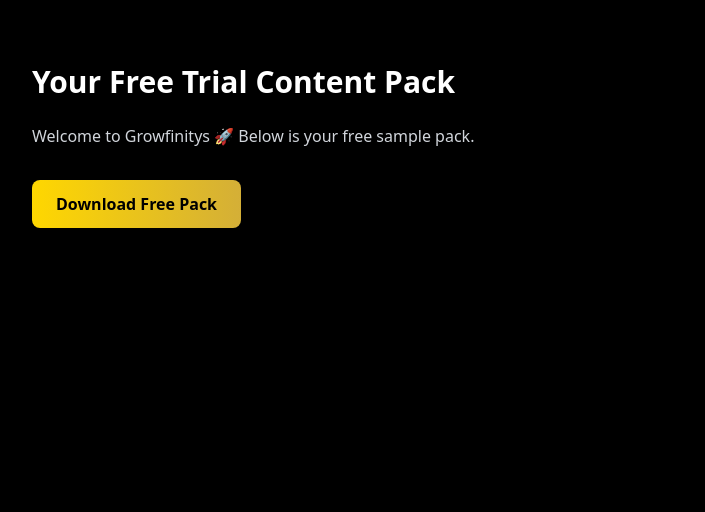
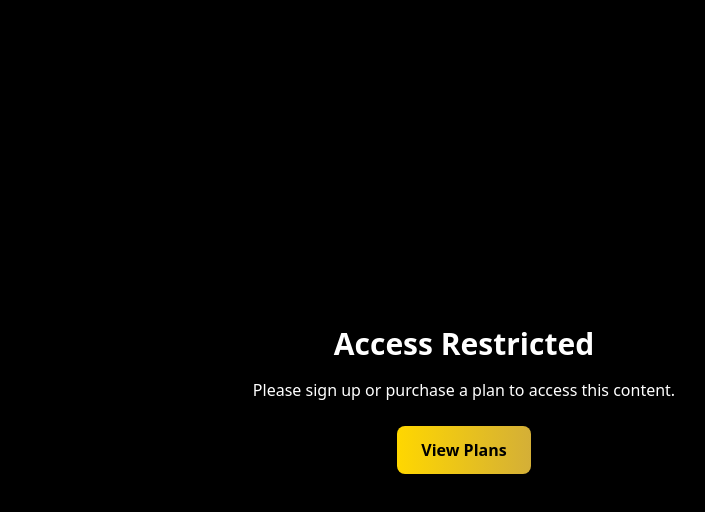
Before and after one commit to mhdkharoub-rgb/growfinitys, a Next.js app: page /dashboard in a window 1280 px wide. Shown: the top 512 px of the page, without its empty margins (176-881 px from the left). Built offline with nearby package versions, Linux system fonts and the light colour scheme.

Commit message:
Update dashboard.js

```diff
--- a/pages/dashboard.js
+++ b/pages/dashboard.js
@@ -1,22 +1,81 @@
+import { useEffect, useState } from "react";
+import { useRouter } from "next/router";
+
 export default function Dashboard() {
+  const router = useRouter();
+  const [plan, setPlan] = useState(null);
+
+  useEffect(() => {
+    if (router.query.plan) {
+      // Store plan in cookie for 30 days
+      document.cookie = `growfinitys_plan=${router.query.plan}; path=/; max-age=2592000`;
+      setPlan(router.query.plan);
+    } else {
+      // Check cookie if already unlocked
+      const match = document.cookie.match(/growfinitys_plan=([^;]+)/);
+      if (match) setPlan(match[1]);
+    }
+  }, [router.query]);
+
+  if (!plan) {
+    return (
+      <div className="min-h-screen flex items-center justify-center bg-black text-white">
+        <div className="text-center">
+          <h1 className="text-3xl font-bold mb-4">Access Restricted</h1>
+          <p>Please sign up or purchase a plan to access this content.</p>
+          <a href="/#pricing" className="btn-gold mt-6 inline-block">
+            View Plans
+          </a>
+        </div>
+      </div>
+    );
+  }
+
   return (
-    <main className="max-w-4xl mx-auto px-4 py-16">
-      <h1 className="text-3xl font-bold mb-6 text-white">
-        Your Free Trial Content Pack
-      </h1>
+    <div className="min-h-screen bg-black text-white">
+      <div className="max-w-4xl mx-auto py-16 px-4">
+        <h1 className="text-4xl font-bold mb-6">🎉 Welcome to Growfinitys Dashboard</h1>
+        <p className="mb-6">You’re currently on the <strong>{plan.toUpperCase()}</strong> plan.</p>
 
-      <p className="text-gray-300 mb-8">
-        Welcome to Growfinitys 🚀 Below is your free sample pack.
-      </p>
+        {/* Example: Content per plan */}
+        {plan === "free" && (
+          <div>
+            <h2 className="text-2xl font-bold mb-4">Free Trial Pack</h2>
+            <a
+              href="https://drive.google.com/drive/folders/1JGohQ0sC4SigFQ_8SvEUbLW1UDJk-94p?usp=sharing"
+              className="btn-gold"
+              target="_blank"
+              rel="noreferrer"
+            >
+              📥 Download Free Pack
+            </a>
+          </div>
+        )}
 
-      <a
-        href="https://drive.google.com/drive/folders/1A8G_SdZTCPVABZEFlQzfcIZcQi9iE-IL?usp=drive_link"
-        target="_blank"
-        rel="noreferrer"
-        className="btn-gold inline-block px-6 py-3 rounded-lg font-semibold text-white bg-gradient-to-r from-yellow-500 to-yellow-700 hover:opacity-90 transition"
-      >
-        Download Free Pack
-      </a>
-    </main>
-  )
+        {plan === "basic" && (
+          <div>
+            <h2 className="text-2xl font-bold mb-4">Basic Monthly Pack</h2>
+            <p>✔ 30 posts/month + content calendar</p>
+            {/* https://nas.io/growfinitys/zerolink/basic */}
+          </div>
+        )}
+
+        {plan === "pro" && (
+          <div>
+            <h2 className="text-2xl font-bold mb-4">Pro Monthly Pack</h2>
+            <p>✔ 100 posts + blog ideas + ad copies</p>
+            {/* https://nas.io/growfinitys/zerolink/pro */}
+          </div>
+        )}
+
+        {plan === "vip" && (
+          <div>
+            <h2 className="text-2xl font-bold mb-4">VIP Premium Pack</h2>
+            <p>✔ All features + caption generator</p>
+            {/* https://nas.io/growfinitys/zerolink/vip */}
+          </div>
+        )}
+      </div>
+    </div>
+  );
 }
```
